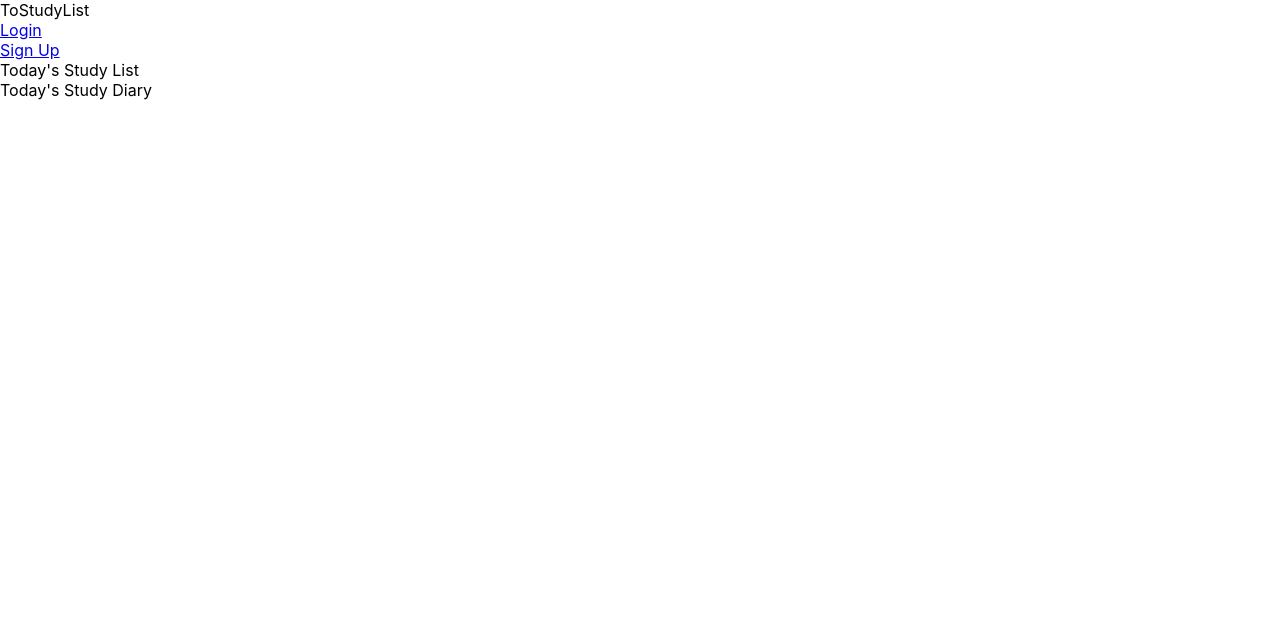
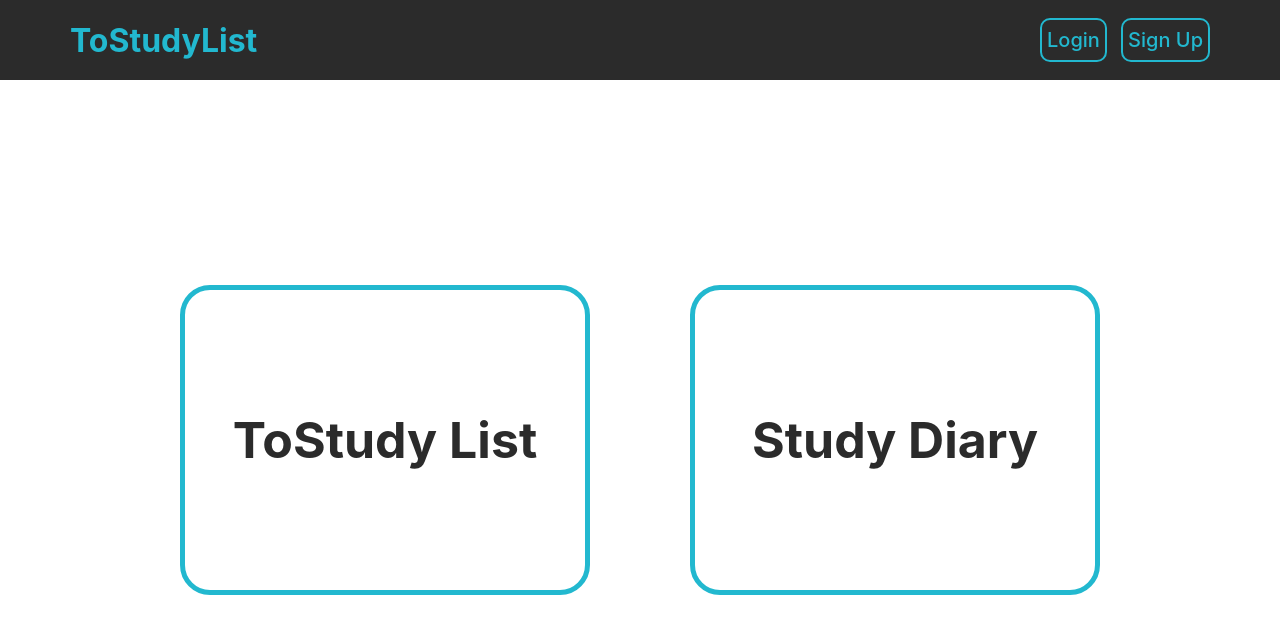
Before and after one commit to nowseong/Tamagochi, a React (Create React App) app: page / in a window 1280 px wide. Shown: the top 634 px of the page. Built offline with nearby package versions, Linux system fonts and the light colour scheme.

Commit message:
홈, 로그인 페이지 스타일 추가

```diff
--- a/src/App.js
+++ b/src/App.js
@@ -5,6 +5,8 @@ import Signup from './components/Signup';
 import StudyListPage from './components/StudyListPage';
 import { Route, Routes } from 'react-router-dom';
 import { auth } from './firebase';
+import StudyDiary from './components/StudyDiary';
+import WriteDiary from './components/WriteDiary';
 
 function App() {
   const [, updateState] = useState();
@@ -18,6 +20,8 @@ function App() {
       <Route path="/login" element={<Login forceUpdate={forceUpdate} />}  />
       <Route path="/signup" element={<Signup />} />
       <Route path='/tostudy' element={<StudyListPage />} />
+      <Route path='/studydiary' element={<StudyDiary />} />
+      <Route path='/writediary' element={<WriteDiary />} />
       {/* <Route path='/tostudy' element={auth.currentUser ? <StudyListPage /> : <Navigate to="/login" />} /> */}
     </Routes>
   );
--- a/src/components/Home.js
+++ b/src/components/Home.js
@@ -1,6 +1,7 @@
 import { Link } from "react-router-dom";
 import { auth } from "../firebase";
 import { useEffect } from "react";
+import './Home.scss';
 
 const Home = () => {
     const logOut = () => {
@@ -18,16 +19,22 @@ const Home = () => {
     }
 
     return (
-        <div>
-            <header>
-                <div>ToStudyList</div>
-                {auth.currentUser ? <span onClick={logOut}>Logout</span> : <Link to="/login">Login</Link>}
-                <div><Link to="/signup">Sign Up</Link></div>
-            </header>
-            <main>
-                {auth.currentUser ? <Link to="/tostudy">Today's Study List</Link> : <span onClick={onClick}>Today's Study List</span>}
-                <div>Today's Study Diary</div>
-            </main>
+        <div className="homebody">
+            <div className="header">
+                <h1 className="title">ToStudyList</h1>
+                <div className="right">
+                    {auth.currentUser ?
+                        <div onClick={logOut} className="logout">Logout</div> :
+                        <div className="loginsignup">
+                            <Link to="/login" className="inner">Login</Link>
+                            <Link to="/signup" className="inner">Sign Up</Link>
+                        </div>}
+                </div>
+            </div>
+            <div className="main">
+                <div className="to">{auth.currentUser ? <Link to="/tostudy" className="link">ToStudy List</Link> : <span onClick={onClick}>ToStudy List</span>}</div>
+                <div className="to">{auth.currentUser ? <Link to="/studydiary" className="link">Study Diary</Link> : <span onClick={onClick}>Study Diary</span>}</div>
+            </div>
         </div>
     );
 };
--- /dev/null
+++ b/src/components/Home.scss
@@ -0,0 +1,106 @@
+.homebody {
+    width: 100%;
+    height: 100vh;
+    display: flex;
+    flex-direction: column;
+    justify-content: center;
+    align-items: center;
+    .header {
+        width: 100%;
+        height: 10%;
+        display: flex;
+        flex-direction: row;
+        justify-content: space-between;
+        align-items: center;
+        background: #2b2b2b;
+        .title {
+            color: #22b8cf;
+            height: 100%;
+            display: flex;
+            align-items: center;
+            padding-left: 70px;
+            &:hover {
+                cursor: default;
+            }
+        }
+        .right {
+            padding-right: 70px;
+            height: 100%;
+            display: flex;
+            align-items: center;
+            .loginsignup {
+                display: flex;
+                flex-direction: row;
+                justify-content: space-between;
+                align-items: center;
+                width: 170px;
+                height: 100%;
+                .inner {
+                    height: 30px;
+                    padding: 5px;
+                    display: inline-flex;
+                    align-items: center;
+                    color: #22b8cf;
+                    text-decoration: none;
+                    font-size: 20px;
+                    font-weight: 500;
+                    border: 2px solid #22b8cf;
+                    border-radius: 10px;
+                    transition: all 0.2s;
+                    &:hover {
+                        background: #22b8cf;
+                        color: #2b2b2b;
+                    }
+                }
+            }
+            .logout {
+                display: flex;
+                justify-content: center;
+                align-items: center;
+                color: #22b8cf;
+                border: 2px solid #22b8cf;
+                height: 30px;
+                padding: 5px;
+                border-radius: 10px;
+                font-weight: 500;
+                cursor: pointer;
+                transition: all 0.2s;
+                &:hover {
+                    background: #22b8cf;
+                    color: #2b2b2b;
+                }
+            }
+        }
+    }
+    .main {
+        width: 100%;
+        height: 90%;
+        display: flex;
+        justify-content: center;
+        align-items: center;
+        flex-direction: row;
+        .to {
+            display: flex;
+            justify-content: center;
+            align-items: center;
+            cursor: pointer;
+            border: 5px solid #22b8cf;
+            color: #2b2b2b;
+            width: 400px;
+            height: 300px;
+            margin: 50px;
+            font-weight: bold;
+            font-size: 50px;
+            border-radius: 30px;
+            transition: all 0.2s;
+            &:hover {
+                background: #22b8cf;
+                border-color: #2b2b2b;
+            }
+            .link {
+                color: #2b2b2b;
+                text-decoration: none;
+            }
+        }
+    }
+}
--- a/src/components/Login.js
+++ b/src/components/Login.js
@@ -2,6 +2,7 @@ import { signInWithEmailAndPassword } from "firebase/auth";
 import { useState } from "react";
 import { useNavigate } from "react-router-dom";
 import { auth } from "../firebase";
+import './Login.scss';
 
 const Login = () => {
     const navigate = useNavigate('/');
@@ -43,17 +44,18 @@ const Login = () => {
     }
 
     return (
-        <div>
-            <div>
-                <div className="signup-email">
-                    <p>email</p>
-                    <input type="text" onChange={onChangeEmail} />
+        <div className="body">
+            <div className="box">
+                <h1 className="title">LOG IN</h1>
+                <div className="innerbox">
+                    <p className="text">email</p>
+                    <input className="input" type="text" onChange={onChangeEmail} />
                 </div>
-                <div className="signup-password">
-                    <p>password</p>
-                    <input type="password" onChange={onChangePw} />
+                <div className="innerbox">
+                    <p className="text">password</p>
+                    <input className="input" type="password" onChange={onChangePw} />
                 </div>
-                <button onClick={login}>Login</button>
+                <button onClick={login} className="btn">Login</button>
             </div>
         </div>
     );
--- /dev/null
+++ b/src/components/Login.scss
@@ -0,0 +1,49 @@
+.body {
+    width: 100%;
+    height: 100vh;
+    display: flex;
+    flex-direction: column;
+    justify-content: center;
+    align-items: center;
+    .box {
+        width: 400px;
+        height: 550px;
+        display: flex;
+        flex-direction: column;
+        justify-content: space-around;
+        align-items: center;
+        background: #2b2b2b;
+        border-radius: 30px;
+        padding-bottom: 30px;
+        .title {
+            color: #22b8cf;
+        }
+        .innerbox {
+            .text {
+                color: #22b8cf;
+                font-size: 20px;
+                font-weight: 600;
+            }
+            .input {
+                border: 3px solid #22b8cf;
+                outline: none;
+                font-size: 20px;
+                border-radius: 5px;
+            }
+            padding-bottom: 50px;
+        }
+        .btn {
+            display: block;
+            padding: 5px;
+            background: #2b2b2b;
+            color: #22b8cf;
+            outline: none;
+            border-radius: 5px;
+            border: none;
+            font-size: 25px;
+            font-weight: 700;
+            cursor: pointer;
+            border: #22b8cf 3px solid;
+        }
+    }
+}
--- a/src/components/Signup.js
+++ b/src/components/Signup.js
@@ -3,6 +3,7 @@ import { auth, db } from "../firebase";
 import { useNavigate } from "react-router-dom";
 import { createUserWithEmailAndPassword } from "firebase/auth";
 import { ref, update } from "firebase/database";
+import './Login.scss';
 
 const Signup = () => {
     const navigate = useNavigate();
@@ -25,7 +26,8 @@ const Signup = () => {
             const newUser = {
                 [CreatedUser.user.uid]: {
                     useremail: useremail,
-                    todos: ["empty"]
+                    todos: ["empty"],
+                    diaries: ["empty"]
                 }
             };
             update(usersRef, newUser);
@@ -37,17 +39,18 @@ const Signup = () => {
     }
 
     return (
-        <div>
-            <div>
-                <div className="signup-email">
-                    <p>email</p>
-                    <input type="text" onChange={onChangeEmail} />
+        <div className="body">
+            <div className="box">
+                <h1 className="title">SIGN UP</h1>
+                <div className="innerbox">
+                    <p className="text">email</p>
+                    <input className="input" type="text" onChange={onChangeEmail} />
                 </div>
-                <div className="signup-password">
-                    <p>password</p>
-                    <input type="password" onChange={onChangePw} />
+                <div className="innerbox">
+                    <p className="text">password</p>
+                    <input className="input" type="password" onChange={onChangePw} />
                 </div>
-                <button onClick={register}>Sign Up</button>
+                <button onClick={register} className="btn">Sign Up</button>
             </div>
         </div>
     );
--- /dev/null
+++ b/src/components/WriteDiary.js
@@ -0,0 +1,43 @@
+import { onValue, ref, set } from "firebase/database";
+import { useEffect, useRef, useState } from "react"
+import { auth, db } from "../firebase";
+import { useNavigate } from "react-router-dom";
+
+const WriteDiary = () => {
+    const navigate = useNavigate();
+    const [diaries, setDiaries] = useState([]);
+    const [text, setText] = useState("");
+    const date = useRef(new Date());
+
+    useEffect(() => {
+        const diariesRef = ref(db, `users/${auth.currentUser.uid}/diaries`);
+        onValue(diariesRef, (snapshot) => {
+            const data = snapshot.val();
+            setDiaries(data);
+        })
+    }, []);
+
+    const onChange = (e) => {
+        setText(e.target.value);
+    }
+
+    const onClick = () => {
+        date.current = new Date();
+        const id = date.current.getTime();
+        const diary = {
+            id,
+            text
+        };
+        set(ref(db, `users/${auth.currentUser.uid}/diaries`), diaries.concat(diary));
+        navigate('/studydiary');
+    }
+
+    return (
+        <div>
+            <textarea onChange={onChange} />
+            <button onClick={onClick}>추가</button>
+        </div>
+    )
+}
+
+export default WriteDiary;
```
Also changed, not shown: src/components/StudyDiary.js (+34 -0 lines).
